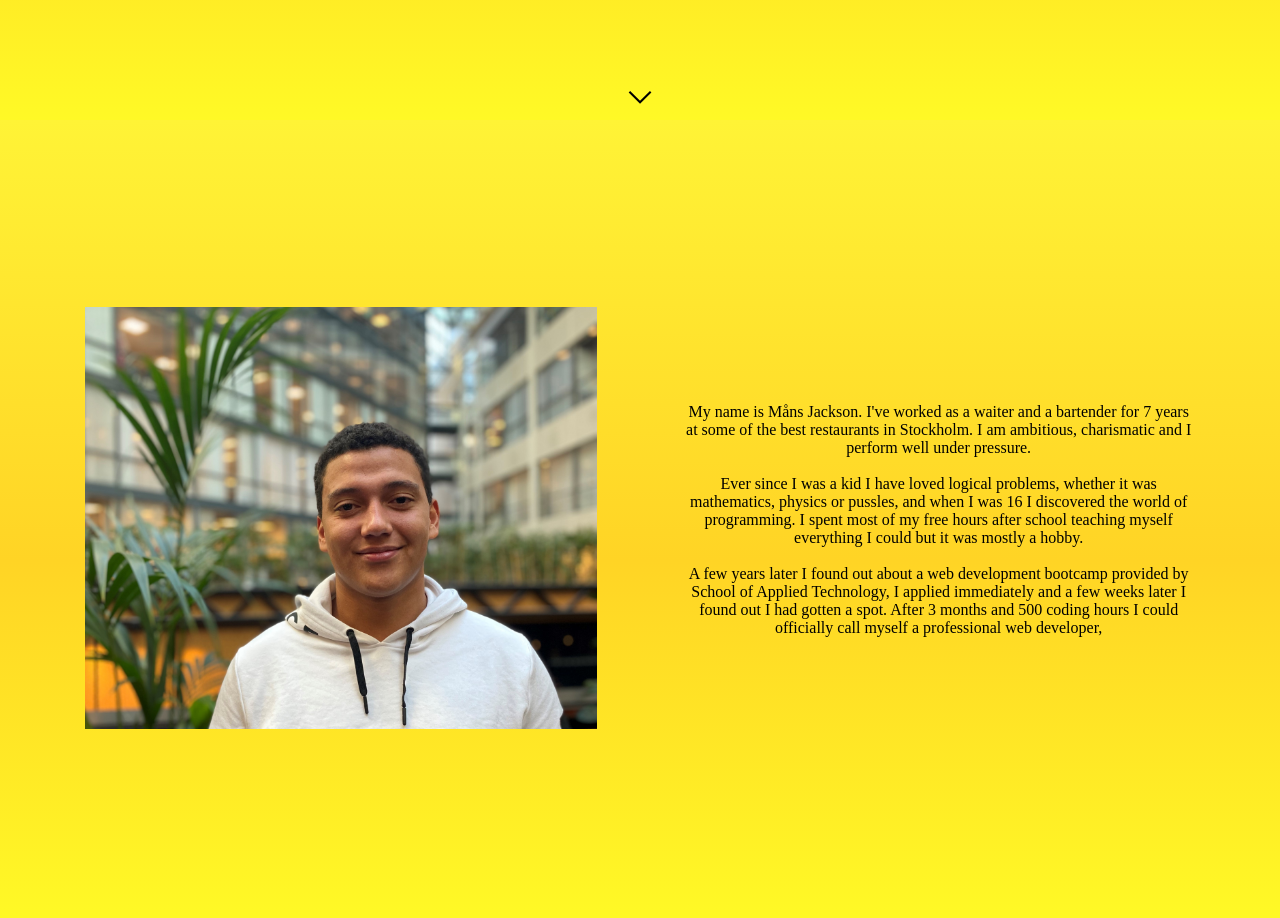
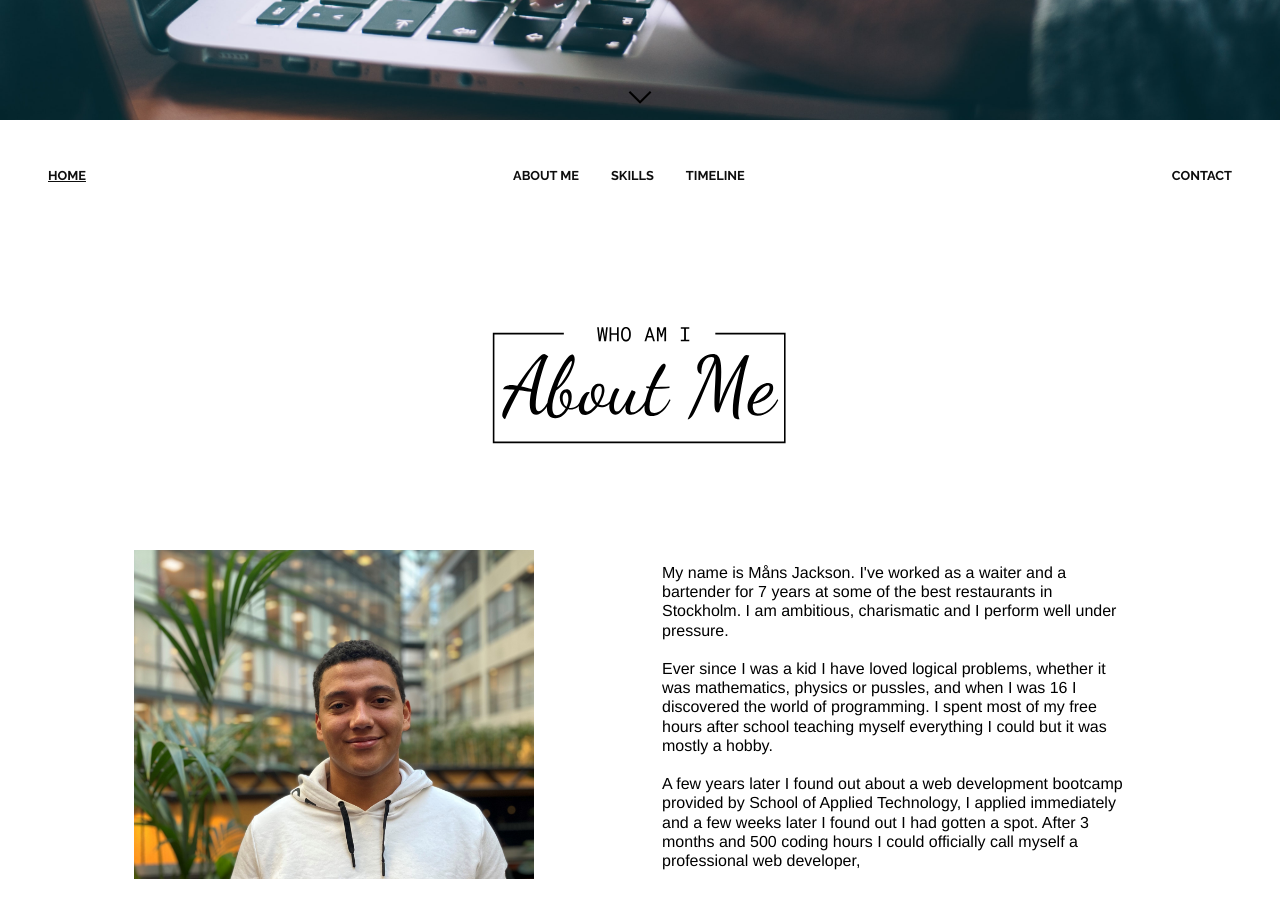
Before and after one commit to MansJackson/portfolio, a React (Create React App) app: page / in a window 1280 px wide. Shown: the part 680-1598 px from the top of the page. Built offline with nearby package versions, Linux system fonts and the light colour scheme.

Commit message:
fixed a decent about me page

```diff
--- a/src/App.css
+++ b/src/App.css
@@ -1,7 +1,8 @@
 .App {
   text-align: center;
-  background: rgb(255, 249, 38);
+  /* background: rgb(255, 249, 38);
   background: linear-gradient(0deg, rgba(255, 249, 38, 1) 0%, rgba(255, 212, 37, 1) 45%, rgba(255, 243, 54, 1) 100%);
-  background-attachment: fixed;
+  background-attachment: fixed; */
   min-height: 100vh;
+
 }
--- a/src/App.tsx
+++ b/src/App.tsx
@@ -4,7 +4,6 @@ import './App.css';
 import { Provider } from 'react-redux'
 import store from './store';
 import Loading from './components/Loading';
-import Navbar from './components/Navbar';
 import Home from './components/Home';
 import AboutMe from './components/AboutMe';
 
@@ -22,9 +21,6 @@ function App(): JSX.Element {
   return (
     <Provider store={store}>
       <div className="App">
-        <header>
-          <Navbar />
-        </header>
         <Home />
         <AboutMe />
       </div>
--- a/src/components/AboutMe.tsx
+++ b/src/components/AboutMe.tsx
@@ -1,14 +1,22 @@
+// eslint-disable-next-line
 import React from 'react';
 import { connect } from 'react-redux';
 import { RootState } from '../types';
 import '../styles/AboutMe.css';
 import profileImg from '../assets/profilbild.jpg'
+import Navbar from './Navbar';
+import { ReactComponent as Title } from '../assets/about_me_title.svg';
 
 const AboutMe: React.FunctionComponent = (props): JSX.Element => {
   return (
+    <div className="about_container">
+      <Navbar />
+      <div className="about_me_header">
+        <Title className="about_me_title" />
+      </div>
       <section id="about_me" className="about_me">
         <div className="about_me_image">
-        <img src={profileImg} />
+          <img alt="me" src={profileImg} />
         </div>
         <div className="about_me_text">
           <p>
@@ -27,6 +35,7 @@ const AboutMe: React.FunctionComponent = (props): JSX.Element => {
           </p>
         </div>
       </section>
+    </div>
   );
 }
 
--- a/src/components/Loading.tsx
+++ b/src/components/Loading.tsx
@@ -1,3 +1,4 @@
+// eslint-disable-next-line
 import React from 'react';
 import { CircularProgress } from '@material-ui/core';
 import '../styles/Loading.css';
--- a/src/components/Navbar.tsx
+++ b/src/components/Navbar.tsx
@@ -18,7 +18,7 @@ const Navbar: React.FunctionComponent<NavbarProps> = (props): JSX.Element => {
   return (
     <nav className="navbar">
       <div className="navbar_home">
-        <a onClick={() => setActiveLink('home')} href="#" className={`navbar_link ${activeLink === links[0] ? 'active' : ''}`}>
+        <a onClick={() => setActiveLink('home')} href="/" className={`navbar_link ${activeLink === links[0] ? 'active' : ''}`}>
           {links[0]}
         </a>
       </div>
@@ -33,7 +33,7 @@ const Navbar: React.FunctionComponent<NavbarProps> = (props): JSX.Element => {
       </ul>
 
       <div className="navbar_contact">
-        <a onClick={() => setActiveLink('contact')} href="#" className={`navbar_link ${activeLink === links[links.length - 1] ? 'active' : ''}`}>
+        <a onClick={() => setActiveLink('contact')} className={`navbar_link ${activeLink === links[links.length - 1] ? 'active' : ''}`}>
           {links[links.length - 1]}
         </a>
       </div>
--- a/src/components/Timeline.tsx
+++ b/src/components/Timeline.tsx
@@ -1,3 +1,4 @@
+// eslint-disable-next-line
 import React from 'react';
 import { connect } from 'react-redux';
 import { RootState } from '../types';
--- a/src/styles/AboutMe.css
+++ b/src/styles/AboutMe.css
@@ -1,14 +1,27 @@
-.about_me {
-  display: flex;
-  justify-content: space-evenly;
-  align-items: center;
+.about_container {
   height: 100vh;
 }
 
+.about_me {
+  display: flex;
+  justify-content: center;
+  align-items: center;
+}
+
+.about_me_title {
+  width: 300px;
+}
+
 .about_me_image img {
-  width: 40vw;
+  width: 400px;
+  margin-right: 7rem;
 }
 
 .about_me_text {
-  width: 40vw;
+  width: 500px;
+  line-height: 1.2rem;
+  text-align: left;
+  font-family: Helvetica, sans-serif;
+  padding: 1rem;
+  font-size: 1rem;
 }
--- a/src/styles/Home.css
+++ b/src/styles/Home.css
@@ -3,6 +3,9 @@
   display: flex;
   justify-content: center;
   align-items: center;
+  background: url('../assets/computer.jpg');
+  background-size: cover;
+  background-attachment: fixed;
 }
 
 .home_arrow {
--- a/src/styles/Navbar.css
+++ b/src/styles/Navbar.css
@@ -1,12 +1,12 @@
 .navbar {
   width: 100%;
   display: flex;
-  position: absolute;
-  top: 2rem;
+  position: sticky;
+  top: 0;
   font-family: 'Raleway', 'sans-serif';
   text-transform: uppercase;
-  padding: 1rem 2rem;
-  color: rgb(31, 31, 31);
+  padding: 3rem 2rem;
+  color: rgb(255, 255, 255);
   font-size: .8rem;
   font-weight: 700;
 }
@@ -26,8 +26,8 @@
   cursor: default !important;
 }
 
-.navbar div:nth-child(1), .navbar div:nth-child(3), .navbar_link {
-  transform: translateY(-100px);
+/* .navbar div:nth-child(1), .navbar div:nth-child(3), .navbar_link {
+  transform: translateY(-1000px);
 }
 
 .navbar div:nth-child(1) {
@@ -48,7 +48,7 @@
 
 .navbar div:nth-child(3) {
   animation: slideDown .3s ease-out 4.8s forwards;
-}
+} */
 
 @keyframes slideDown {
   to {
```
Also changed, not shown: src/assets/about_me_title.svg (added), src/assets/computer.jpg (added). Lines whose indentation alone changed are shown as unchanged.
